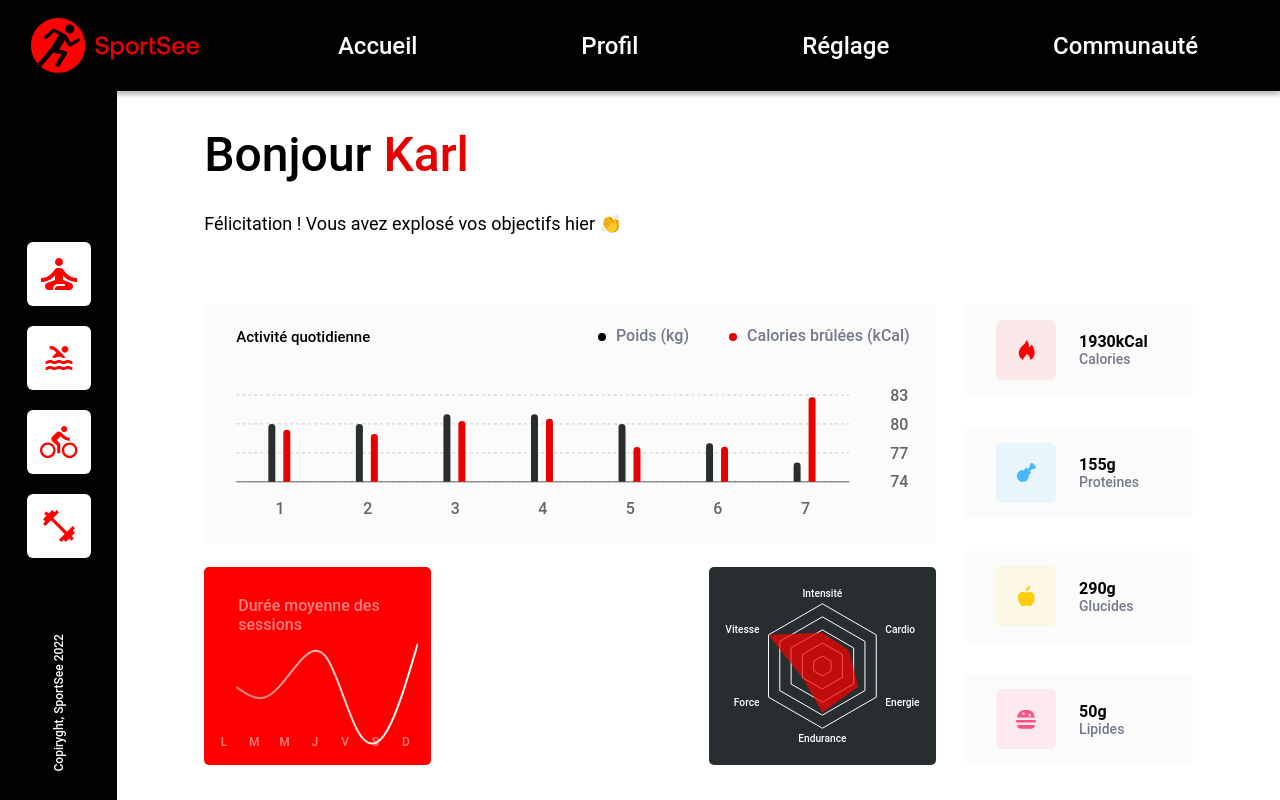
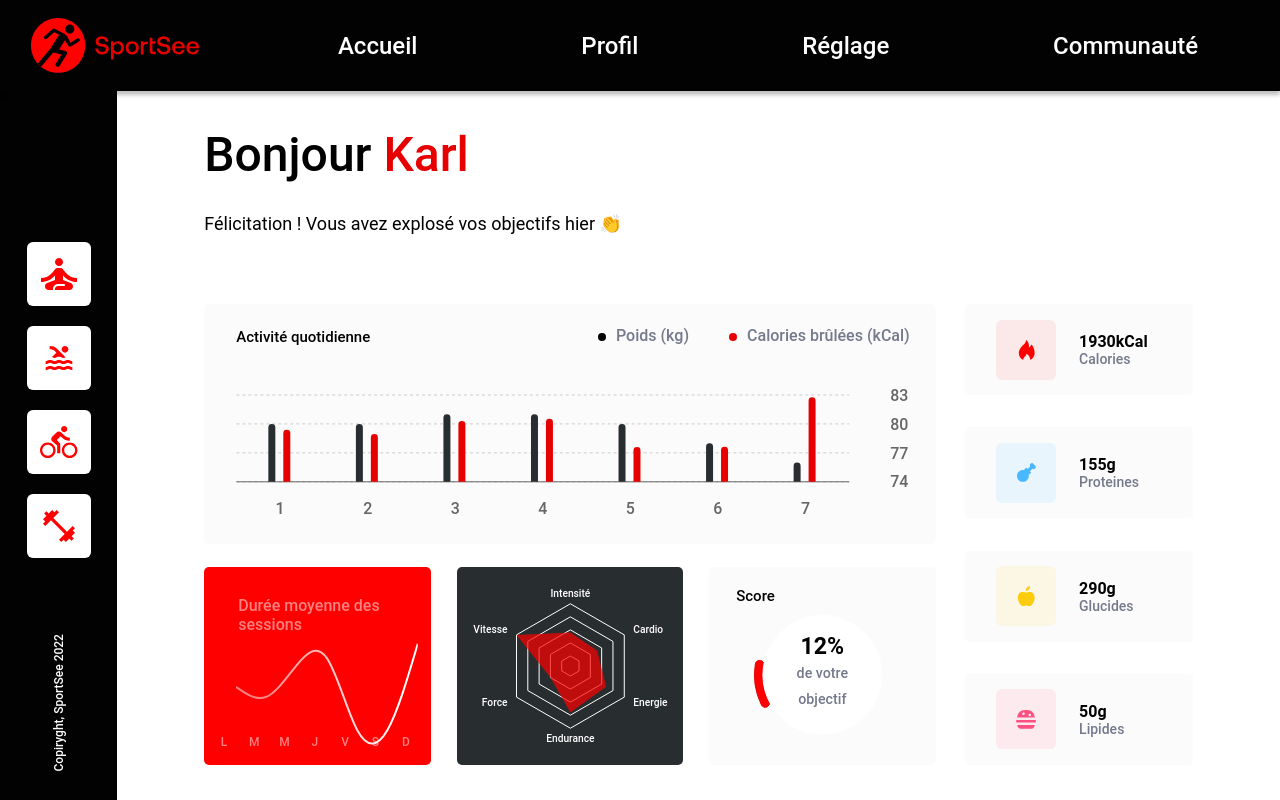
Before and after one commit to Roy-Framery-s-Openclassrooms-projects/royframery_12_22022022, a React (Create React App) app: page /profil/mock in a window 1280 px wide. Built offline with nearby package versions, Linux system fonts and the light colour scheme.

Commit message:
implementation score chart

```diff
--- a/src/class/Performance.js
+++ b/src/class/Performance.js
@@ -6,6 +6,10 @@ export default class Performance {
                 kind: this.translateText(kind[performance.kind]),
             }
         })
+    }
+
+    get performance() {
+        return this._performance
     }
 
     translateText = (text) => {
--- a/src/components/Dashboard/index.jsx
+++ b/src/components/Dashboard/index.jsx
@@ -15,6 +15,7 @@ import Activity from '../Activity'
 import KeyData from '../KeyData'
 import AverageSessions from '../AverageSessions'
 import Performances from '../Performance'
+import Score from '../Score'
 // CSS
 import './Dashboard.scss'
 
@@ -73,6 +74,7 @@ const Dashboard = () => {
                                 averageSessionsData={averageSessions}
                             />
                             <Performances performanceData={performance} />
+                            <Score score={userClass.score} />
                         </div>
                         <div className="dashboard__charts-right">
                             <KeyData
--- a/src/components/Performance/Performance.scss
+++ b/src/components/Performance/Performance.scss
@@ -10,7 +10,6 @@
     & .recharts {
         &-text {
             text-transform: capitalize;
-            // font-size: clamp(8px, 0.8vw, 12px);
         }
     }
 }
--- a/src/components/Performance/index.jsx
+++ b/src/components/Performance/index.jsx
@@ -41,7 +41,7 @@ const Performances = ({ performanceData }) => {
                     cx="50%"
                     cy="50%"
                     outerRadius="70%"
-                    data={userPerformances._performance}
+                    data={userPerformances.performance}
                     innerRadius={10}
                     startAngle={30}
                     endAngle={-330}
@@ -50,10 +50,6 @@ const Performances = ({ performanceData }) => {
                     <PolarAngleAxis
                         dataKey="kind"
                         tickLine={false}
-                        // tick={{
-                        //     fill: '#FFF',
-                        //     fontSize: '0.8vw',
-                        // }}
                         tick={(props) => renderPolarAngleAxis(props)}
                     />
                     <PolarRadiusAxis axisLine={false} tick={false} />
--- /dev/null
+++ b/src/components/Score/Score.scss
@@ -0,0 +1,37 @@
+@use '../../utils/sass/colors' as *;
+
+.score {
+    width: 31%;
+    height: 43%;
+    position: relative;
+    background: $grey;
+    border-radius: 5px;
+
+    &__legend {
+        font-size: 15px;
+        color: $color-primary;
+    }
+
+    &__label {
+        position: absolute;
+        top: 53%;
+        left: 50%;
+        transform: translate(-50%, -50%);
+        text-align: center;
+        color: $color-primary;
+
+        & p {
+            width: 96px;
+        }
+    }
+
+    &__number {
+        font-weight: 700;
+        font-size: clamp(16px, 1.806vw, 26px);
+    }
+    &__text {
+        font-size: clamp(14px, 1.111vw, 16px);
+        color: $dark-grey;
+        line-height: 26px;
+    }
+}
--- /dev/null
+++ b/src/components/Score/index.jsx
@@ -0,0 +1,89 @@
+import PropTypes from 'prop-types'
+import { ResponsiveContainer, PieChart, Pie, Cell, Legend } from 'recharts'
+// CSS
+import './Score.scss'
+
+const renderLegend = (props) => {
+    const { payload } = props
+
+    return (
+        <ul>
+            {payload.map((payload, index) => {
+                if (payload.value === 'score') {
+                    return (
+                        <li key={`item-${index}`} className="score__legend">
+                            Score
+                        </li>
+                    )
+                }
+                return null
+            })}
+        </ul>
+    )
+}
+
+const CustomLabel = ({ data }) => {
+    const score = data[0].value
+
+    return (
+        <div className="score__label">
+            <p className="score__number">{score}%</p>
+            <p className="score__text">de votre objectif</p>
+        </div>
+    )
+}
+
+const Score = ({ score }) => {
+    const percentageScore = score * 100
+
+    const data = [
+        { name: 'score', value: percentageScore },
+        { name: 'total', value: 100 - percentageScore },
+    ]
+
+    return (
+        <div className="score">
+            <ResponsiveContainer width="100%" height="100%">
+                <PieChart>
+                    <Pie
+                        data={data}
+                        dataKey="value"
+                        startAngle={210}
+                        endAngle={-210}
+                        innerRadius={'70%'}
+                        outerRadius={'80%'}
+                        cornerRadius={'50%'}
+                    >
+                        <Cell fill="#FF0000" stroke="#e60000" />
+                        <Cell fill="transparent" stroke="transparent" />
+                    </Pie>
+
+                    <Pie
+                        data={[{ name: 'circle', value: 100 }]}
+                        dataKey="value"
+                        startAngle={210}
+                        endAngle={-210}
+                        outerRadius={'70%'}
+                        fill="white"
+                    />
+                    <Legend
+                        verticalAlign="top"
+                        content={renderLegend}
+                        wrapperStyle={{ top: '10%', left: '12%' }}
+                    />
+                </PieChart>
+            </ResponsiveContainer>
+            <CustomLabel data={data} />
+        </div>
+    )
+}
+
+Score.prototypes = {
+    score: PropTypes.number.isRequired,
+}
+
+CustomLabel.prototypes = {
+    data: PropTypes.object.isRequired,
+}
+
+export default Score
--- a/src/services/api.js
+++ b/src/services/api.js
@@ -23,7 +23,7 @@ const getUserActivityById = async (id) => {
     if (id === 'mock') BASE_URL = '/data.json'
     try {
         const response = await fetch(
-            BASE_URL + (id === 'mock' ? '' : `${id}activity`)
+            BASE_URL + (id === 'mock' ? '' : `${id}/activity`)
         )
         if (response.ok) {
             const data = await response.json()
```
